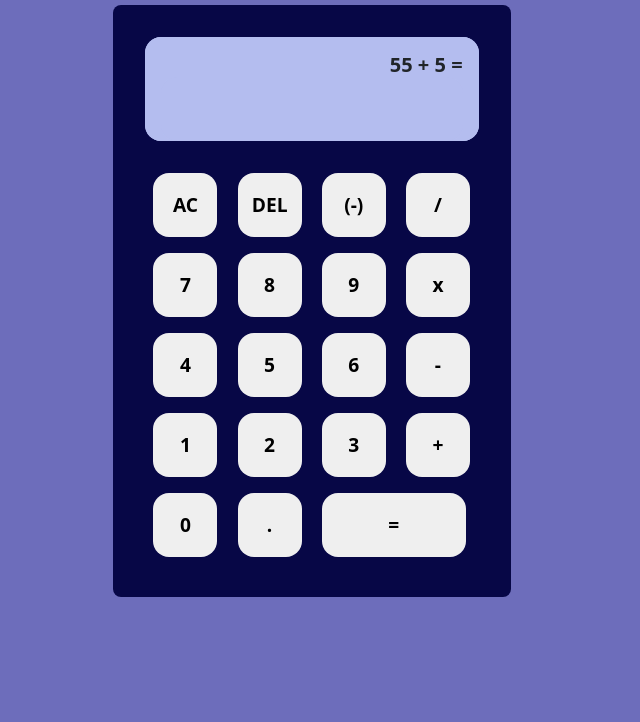
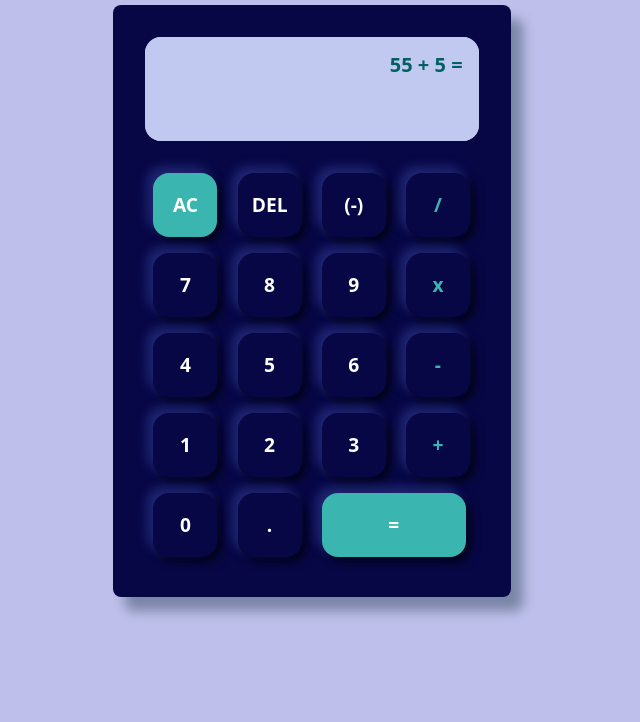
Before and after one commit to patiskiba/calculator-project, a plain HTML site: page index.html in a window 1280 px wide. Shown: the part 78-800 px from the top of the page, without its empty margins (328-968 px from the left). Drawn offline with Linux system fonts and the light colour scheme.

Commit message:
Coloring done

```diff
--- a/css/style.css
+++ b/css/style.css
@@ -1,5 +1,5 @@
 body {
-    background-color: rgb(109, 109, 187);
+    background-color: rgb(190, 192, 235);
 }
 
 #calculator {
@@ -7,6 +7,8 @@ body {
     padding: 2rem;
     border-radius: .5rem;
     background-color: rgb(7, 7, 70);
+    box-shadow: 12px 14px 12px rgba(11, 36, 55, 0.377);
+
 }
 
 
@@ -19,6 +21,9 @@ body {
     outline: 0;
     font-size: 1.2rem;
     font-weight: 700;
+    background-color: rgba(240, 248, 255, 0);
+    color: white;
+    box-shadow: -6px -6px 12px rgba(105, 129, 247, 0.272), 5px 5px 10px rgba(0, 0, 0, 0.646);
 }
 
 .display {
@@ -53,14 +58,27 @@ body {
     height: 4rem;
     text-align: right;
     font-size: 3rem !important;
+    box-shadow: none !important;
+    color: rgb(7, 7, 70) !important;
 }
 .displayBackgroundColor {
-    background-color: rgb(180, 189, 239);
+    background-color: rgb(194, 201, 241);
 }
 
+.accentBackgroundColor {
+    background-color: rgb(58, 181, 175) !important;
 
-.equal {
+}
+.accentFontColor {
+    color: rgb(58, 181, 175) !important;
+}
+.displayAccentColor {
+    color: rgb(0, 96, 98) !important;
+}
+
+#equal {
 width: 9rem !important;
+
 }
 
 
--- a/index.html
+++ b/index.html
@@ -13,7 +13,7 @@
 
     <header role="banner" class="container-fluid">
         <div class="row">
-            <div class="col-12">
+            <div class="col-12 displayAccentColor">
                 <h1 class="text-center">Calculator Project</h1>
                 <h6 class="text-center">By Pati Skiba @ MCA</h6>
             </div>
@@ -30,7 +30,7 @@
                         <!-- Calc display -->
                         <div class="display displayBackgroundColor">
                             <div class="displayTopRow displayRow displayBackgroundColor">
-                                <h5>55 + 5 =</h5>
+                                <h5 class="displayAccentColor">55 + 5 =</h5>
                             </div>
                             <div class="displayBottomRow displayRow displayBackgroundColor">
                                 <input type="text" name="displayInput" id="displayInput" class="displayInput displayBackgroundColor">
@@ -40,37 +40,37 @@
                         <div class="buttonsContainer">
                             <!-- Row 1 -->
                             <div class="buttonsRow">
-                                <input type="button" value="AC">
+                                <input type="button" value="AC" class="accentBackgroundColor">
                                 <input type="button" value="DEL">
                                 <input type="button" value="(-)">
-                                <input type="button" value="/">
+                                <input type="button" value="/" class="accentFontColor">
                             </div>
                             <!-- Row 2 -->
                             <div class="buttonsRow">
                                 <input type="button" value="7">
                                 <input type="button" value="8">
                                 <input type="button" value="9">
-                                <input type="button" value="x">
+                                <input type="button" value="x" class="accentFontColor">
                             </div>
                             <!-- Row 3 -->
                             <div class="buttonsRow">
                                 <input type="button" value="4">
                                 <input type="button" value="5">
                                 <input type="button" value="6">
-                                <input type="button" value="-">
+                                <input type="button" value="-" class="accentFontColor">
                             </div>
                             <!-- Row 4 -->
                             <div class="buttonsRow">
                                 <input type="button" value="1">
                                 <input type="button" value="2">
                                 <input type="button" value="3">
-                                <input type="button" value="+">
+                                <input type="button" value="+" class="accentFontColor">
                             </div>
                             <!-- Row 5 -->
                             <div class="buttonsRow">
                                 <input type="button" value="0">
                                 <input type="button" value=".">
-                                <input type="button" value="=" class="equal">
+                                <input type="button" value="=" id="equal" class="accentBackgroundColor">
 
                             </div>
                         </div>
```
